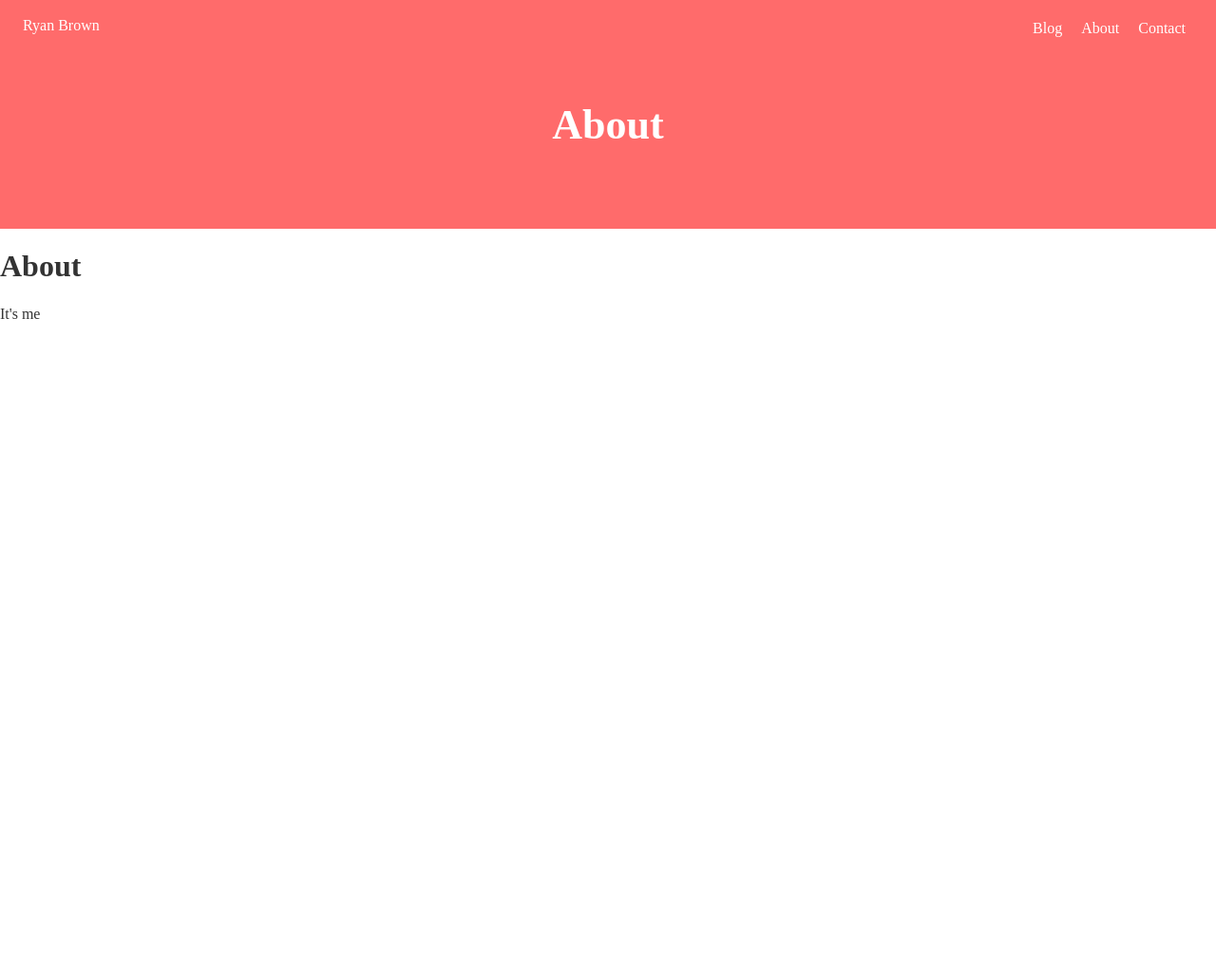
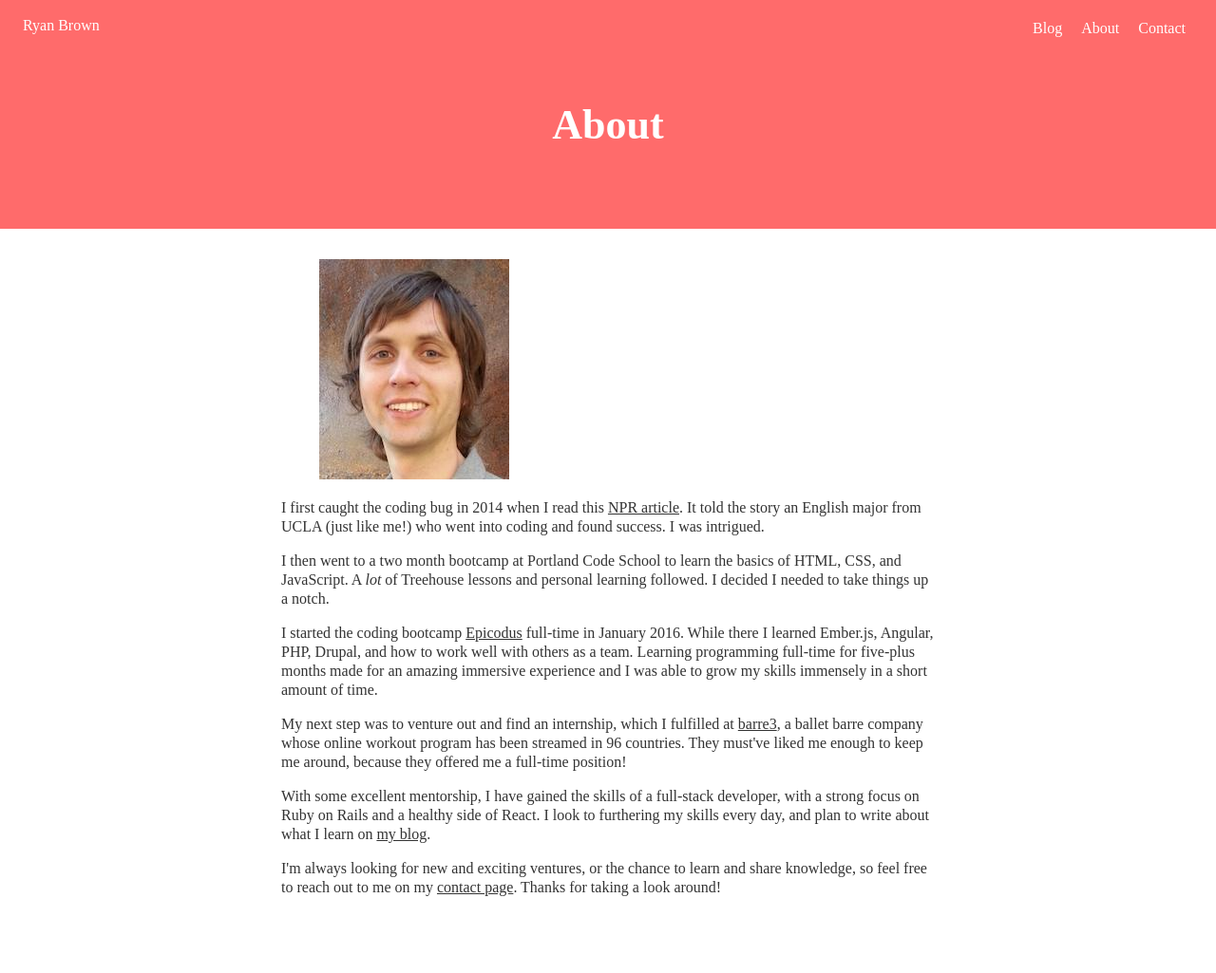
Before and after one commit to ryancolorcafe/jekyll-theme-collider, a Jekyll site: the page built from pages/about.html, in a window 1280 px wide. Shown: the whole page at 95% size. Built offline with Jekyll 4.4.1, drawn with Linux system fonts in a browser that asks for light colours; some web fonts are replaced; before the commit the page ends 900 px from its top, so only the background shows below that.

Commit message:
add about page copy, image

```diff
--- a/_layouts/about.html
+++ b/_layouts/about.html
@@ -2,7 +2,25 @@
 layout: default
 ---
 
-<h1>About</h1>
-<p>
-  It's me
-</p>
+<div class="post post-list">
+  <figure class="right"><img src="../assets/images/myphotomediumsquare.jpg" alt="headshot photo">
+  </figure>
+  <p>
+    I first caught the coding bug in 2014 when I read this <a href="https://www.npr.org/sections/ed/2014/12/20/370954988/twelve-weeks-to-a-six-figure-job" target="_blank">NPR article</a>. It told the story an English major from UCLA (just like me!) who went into coding and found success. I was intrigued.
+  </p>
+  <p>
+    I then went to a two month bootcamp at Portland Code School to learn the basics of HTML, CSS, and JavaScript. A <em>lot</em> of Treehouse lessons and personal learning followed. I decided I needed to take things up a notch.
+  </p>
+  <p>
+    I started the coding bootcamp <a href="https://www.epicodus.com/">Epicodus</a> full-time in January 2016. While there I learned Ember.js, Angular, PHP, Drupal, and how to work well with others as a team. Learning programming full-time for five-plus months made for an amazing immersive experience and I was able to grow my skills immensely in a short amount of time.
+  </p>
+  <p>
+    My next step was to venture out and find an internship, which I fulfilled at <a href="https://barre3.com" target="_blank">barre3</a>, a ballet barre company whose online workout program has been streamed in 96 countries. They must've liked me enough to keep me around, because they offered me a full-time position!
+  </p>
+  <p>
+    With some excellent mentorship, I have gained the skills of a full-stack developer, with a strong focus on Ruby on Rails and a healthy side of React. I look to furthering my skills every day, and plan to write about what I learn on <a href="/blog">my blog</a>.
+  </p>
+  <p>
+    I'm always looking for new and exciting ventures, or the chance to learn and share knowledge, so feel free to reach out to me on my <a href="/blog">contact page</a>. Thanks for taking a look around!
+  </p>
+</div>
```
Also changed, not shown: assets/images/myphotomediumsquare.jpg (added).
